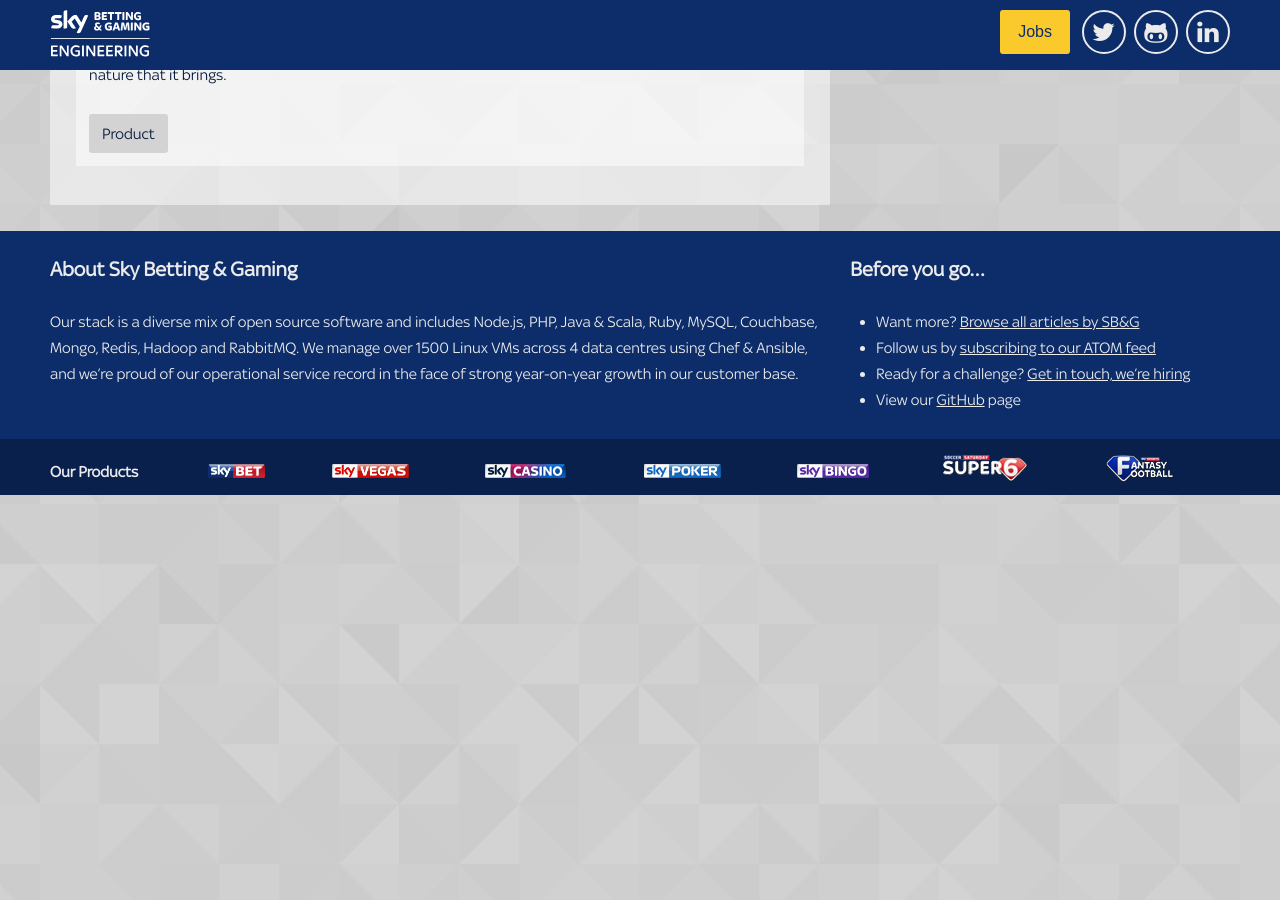
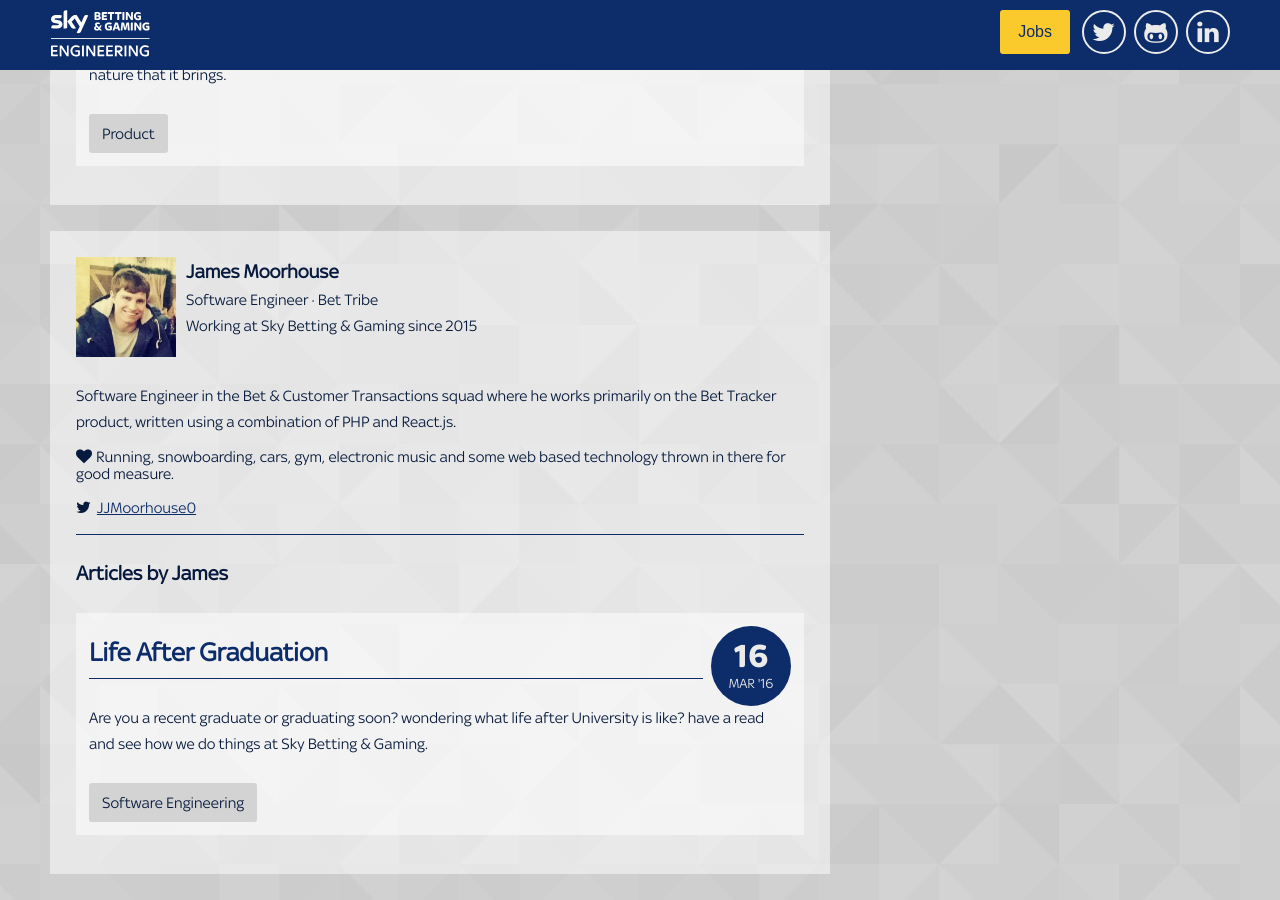
Before and after one commit to skybet/skybet.github.io, a Jekyll site: the page built from authors/index.html, in a window 1280 px wide and 900 px high, scrolled down 12875 px. Built offline with Jekyll 4.4.1, drawn with Linux system fonts in a browser that asks for light colours; nearby versions of some CDN libraries; some web fonts are replaced; comment, search, counter and statistics services are not loaded; before the commit the page ends 13370 px from its top, so only the background shows below that; some of the changed lines change nothing that is shown.

Commit message:
added Life After University post and James Moorhouse as an author

```diff
--- a/_data/authors.yml
+++ b/_data/authors.yml
@@ -144,3 +144,13 @@
     interests: NFL, music, travelling, PHP, Node
     twitter: tomtheplank
     github: thomaslomas
+
+james_moorhouse:
+    name: James Moorhouse
+    image: james_moorhouse.jpg
+    role: Software Engineer
+    tribe: Bet
+    startDate: 13-07-2015
+    bio: Software Engineer in the Bet & Customer Transactions squad where he works primarily on the Bet Tracker product, written using a combination of PHP and React.js.
+    interests: Running, snowboarding, cars, gym, electronic music and some web based technology thrown in there for good measure
+    twitter: JJMoorhouse0
--- /dev/null
+++ b/_posts/2016-03-16-life-after-graduation.md
@@ -0,0 +1,55 @@
+---
+layout:     post
+title:      Life After Graduation
+date:       2016-03-16 09:00
+summary:    Are you a recent graduate or graduating soon? wondering what life after University is like? have a read and see how we do things at Sky Betting & Gaming.
+category:   Software Engineering
+tags:       careers, graduates, software engineers
+author:     james_moorhouse
+---
+
+_The following blog post is primarily aimed at recent graduates or undergraduates who are considering a role at Sky Betting & Gaming but it should also provide a good overview of our company culture for anyone else who’s considering applying for one of our technology roles._
+
+Around 8 months ago I was sat in a University lab revising, or as I like to refer to it, learning. This was in preparation for a 2 hour written exam which could, so I was told, have implications on what happened for the rest of my working life. In reality, I felt rather secure in my immediate job prospects straight out of University as, unlike some of my peers who had secured a job offer on the condition of them achieving a certain grade, the offer that I had lined up from Sky Betting & Gaming was based on the results of my technical test and an interview, testing both technical and personal qualities. Due to this, the biggest challenge of the current exam period was to beat or match my fellow students, the game was on.
+
+In the heart of the exam period, if you had asked me what my daily routine was going to be after I finished University, I would have told you I expected to be sat at my desk all day 9 to 5 hacking away on my own, writing code. This would have been somewhat preferable to working all hours of the day completing past exam paper questions, but definitely not as flexible or relaxed as my timetable had been previous to the exam period. Fortunately, this was all speculation; my current daily routine or working environment are nothing like what I had expected.
+
+For those of you reading this whilst finishing that algorithms deadline or perhaps revising for your own final year exam, allow me to fill in the blanks about what it’s like to transition from University life to a role at Sky Betting & Gaming:
+
+# Routine
+> "ruːˈtiːn/ noun - a sequence of actions regularly followed."
+
+Routine is probably the wrong word to use here as we’re pretty flexible, the working day can start any time between 07:30 and 10:00 (am), this allows people to beat the morning rush hour, grab a coffee before work or simply spend an extra hour or two in bed!
+
+Dependant on the day, typical activities include:
+- Software development
+- QA testing
+- Completing online training courses
+- Helping out releasing some new features
+- Regular project inception meetings or retrospectives to discuss how we’ve been working
+- Eating lunch at Trinity Kitchens
+- 5-a-side football
+
+With the working day finishing anywhere between 16:00 and 18:30 it becomes obvious that working here can be a varied and fun experience.
+
+# Collaboration
+
+We’re pretty hot on collaboration at Sky Betting & Gaming. We organise our teams according to the [Spotify tribe model](https://labs.spotify.com/2014/03/27/spotify-engineering-culture-part-1/), there’s a lot more to it than this, but tribes are essentially just departments and the tribes (or departments) are then broken down into many smaller software delivery teams which are responsible for a specific set of features or product areas.
+
+Unlike most University courses, Sky Betting & Gaming encourages collaborative work. Every member of the team will pull together to produce the best possible result, we do this by a number of ways including: pair programming, regular discussions, code reviews and agile practices such as retrospectives and inception meetings.
+
+# Our Technology
+We like to keep on top of our technology stack and keep up to date with the latest technologies. This allows us to keep our products ahead of the competition as well as allowing us to scale our infrastructure to support our massive growth. Contrast this to University where you may be using technology which is 5 maybe 10 years old and you’ll soon begin to appreciate the rate at which the technology sector is evolving.
+
+# Sky Betting & Gaming Culture
+
+The work you carry out at University is dictated by lecturers and shrouded by warnings about plagiarism, which makes sense in a University environment; you’ve come to learn what the University has to teach you and at the end of it you get a grade, which is supposed to reflect upon your own achievements - not what you copied from the internet…
+
+Here, however, we like to do things a little differently…we are encouraged to set our own goals and learning targets, finding the right balance to benefit both ourselves and the business. All of the work we do is in teams, with Engineers frequently working together and using each others code in order to get the job done.
+
+We’re well looked after at Sky Betting & Gaming, our benefits include free full Sky HD TV and broadband and personal £1000 tech ninja fund every year to be spent on anything from tech kit to conferences.
+![alt text](/images/sbg-culture.jpg "Sky Betting & Gaming Culture")
+We’re looked after whilst we’re working too, with tonnes of on the job activities including human sized table football, beer fridges, sponsored bike rides, street food pop ups.
+
+# Are you about to graduate? Perhaps you already have?
+If all of this sounds like something you’d like to be a part of then [take a look at our graduate program](http://skybetcareers.com/graduates)
```
Also changed, not shown: images/authors/james_moorhouse.jpg (added), images/sbg-culture.jpg (added).
